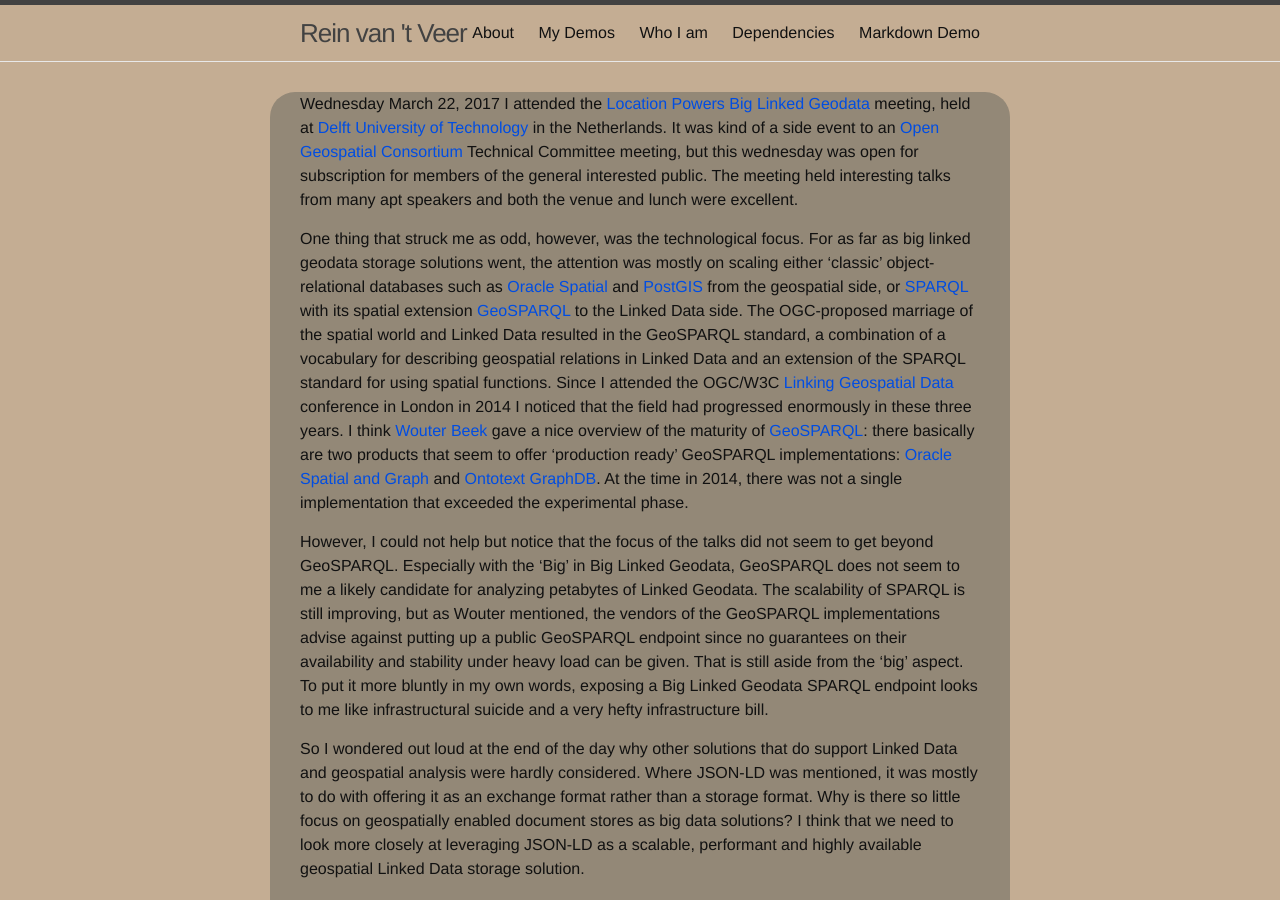
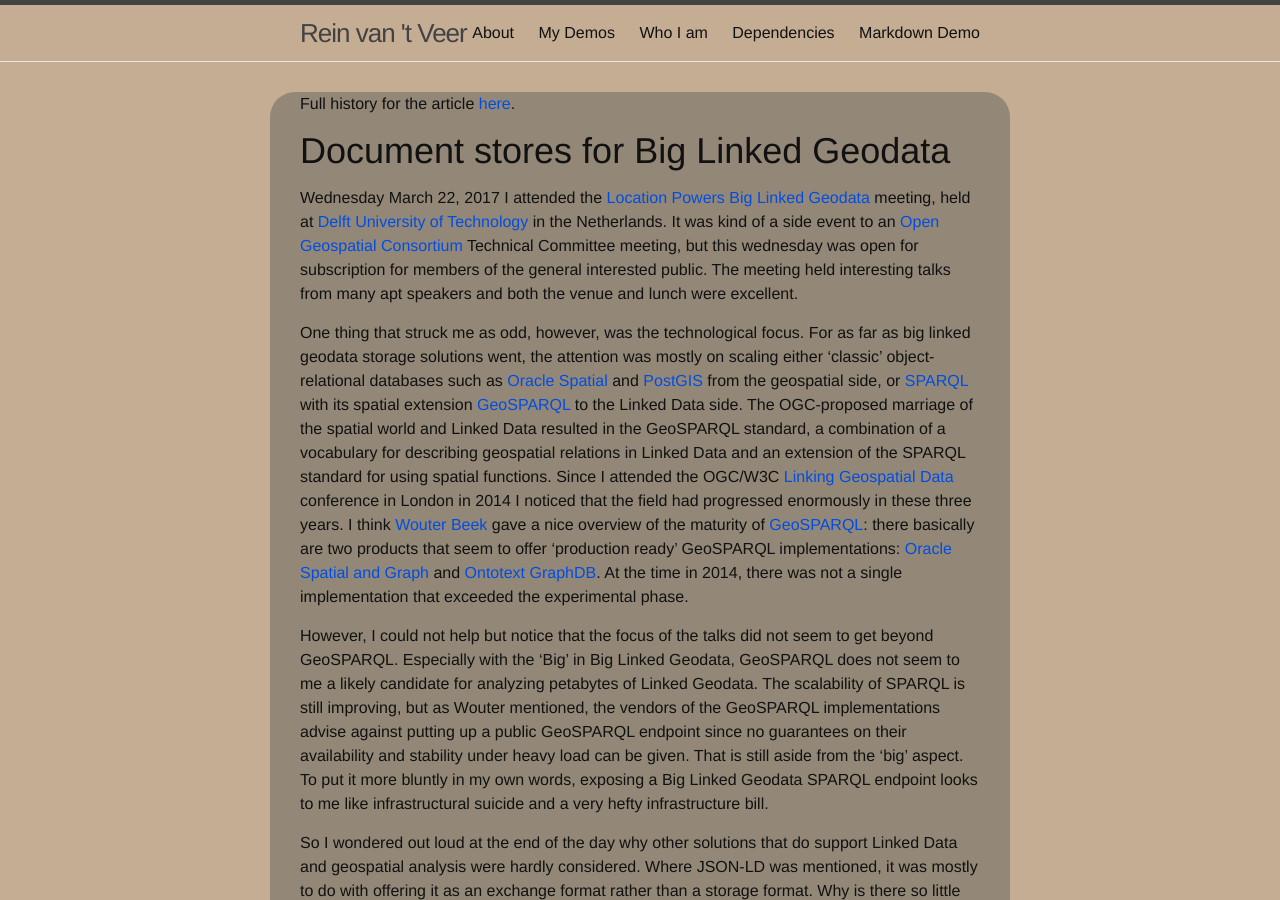
Before and after one commit to reinvantveer/reinvantveer.github.io, a Jekyll site: the page built from _posts/2017-03-30-big-linked-geodata.md, in a window 1280 px wide and 900 px high. Built offline with Jekyll 4.4.1, drawn with Linux system fonts in a browser that asks for light colours.

Commit message:
Title, history

```diff
--- a/_posts/2017-03-30-big-linked-geodata.md
+++ b/_posts/2017-03-30-big-linked-geodata.md
@@ -2,6 +2,8 @@
 title: Big Linked Geodata
 layout: default
 ---
+Full history for the article [here](https://github.com/reinvantveer/reinvantveer.github.io/commits/master/_posts/2017-03-30-big-linked-geodata.md).
+# Document stores for Big Linked Geodata
 Wednesday March 22, 2017 I attended the [Location Powers](http://www.locationpowers.net/) [Big Linked Geodata](https://www.eventbrite.com/e/big-linked-geodata-tickets-31684608517) meeting, held at [Delft University of Technology](http://www.tudelft.nl/en/) in the Netherlands. It was kind of a side event to an [Open Geospatial Consortium](http://www.opengeospatial.org/) Technical Committee meeting, but this wednesday was open for subscription for members of the general interested public. The meeting held interesting talks from many apt speakers and both the venue and lunch were excellent.
 
 One thing that struck me as odd, however, was the technological focus. For as far as big linked geodata storage solutions went, the attention was mostly on scaling either ‘classic’ object-relational databases such as [Oracle Spatial](https://www.oracle.com/database/spatial/) and [PostGIS](http://postgis.net/) from the geospatial side, or [SPARQL](https://en.wikipedia.org/wiki/SPARQL) with its spatial extension [GeoSPARQL](http://www.opengeospatial.org/standards/geosparql) to the Linked Data side. The OGC-proposed marriage of the spatial world and Linked Data resulted in the GeoSPARQL standard, a combination of a vocabulary for describing geospatial relations in Linked Data and an extension of the SPARQL standard for using spatial functions. Since I attended the OGC/W3C [Linking Geospatial Data](https://www.w3.org/2014/03/lgd/) conference in London in 2014 I noticed that the field had progressed enormously in these three years. I think [Wouter Beek](http://wouterbeek.com/) gave a nice overview of the maturity of [GeoSPARQL](http://www.opengeospatial.org/standards/geosparql): there basically are two products that seem to offer ‘production ready’ GeoSPARQL implementations: [Oracle Spatial and Graph](http://www.oracle.com/technetwork/database-options/spatialandgraph/overview/spatialandgraph-1707409.html) and [Ontotext GraphDB](http://ontotext.com/products/graphdb/). At the time in 2014, there was not a single implementation that exceeded the experimental phase.
```
